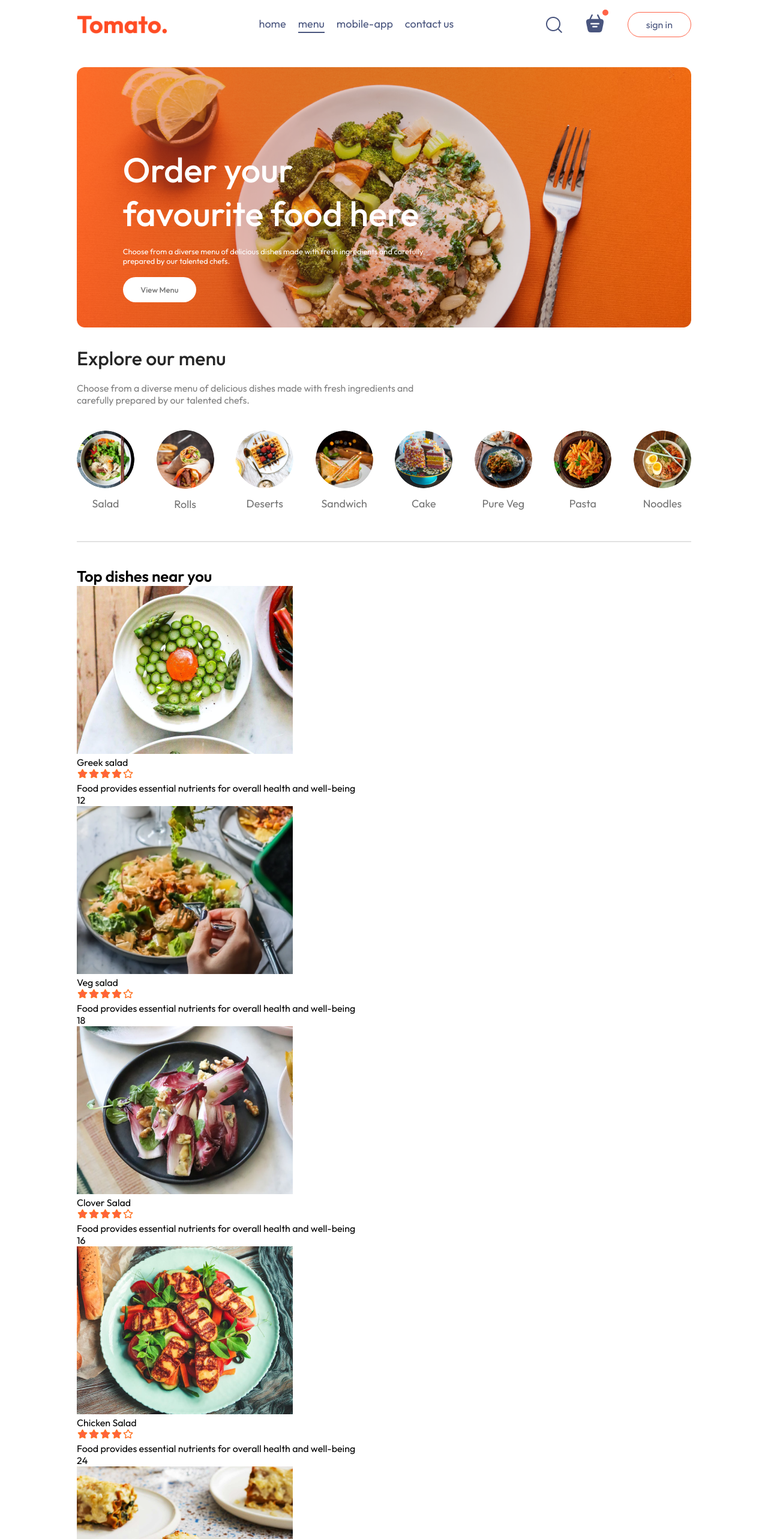
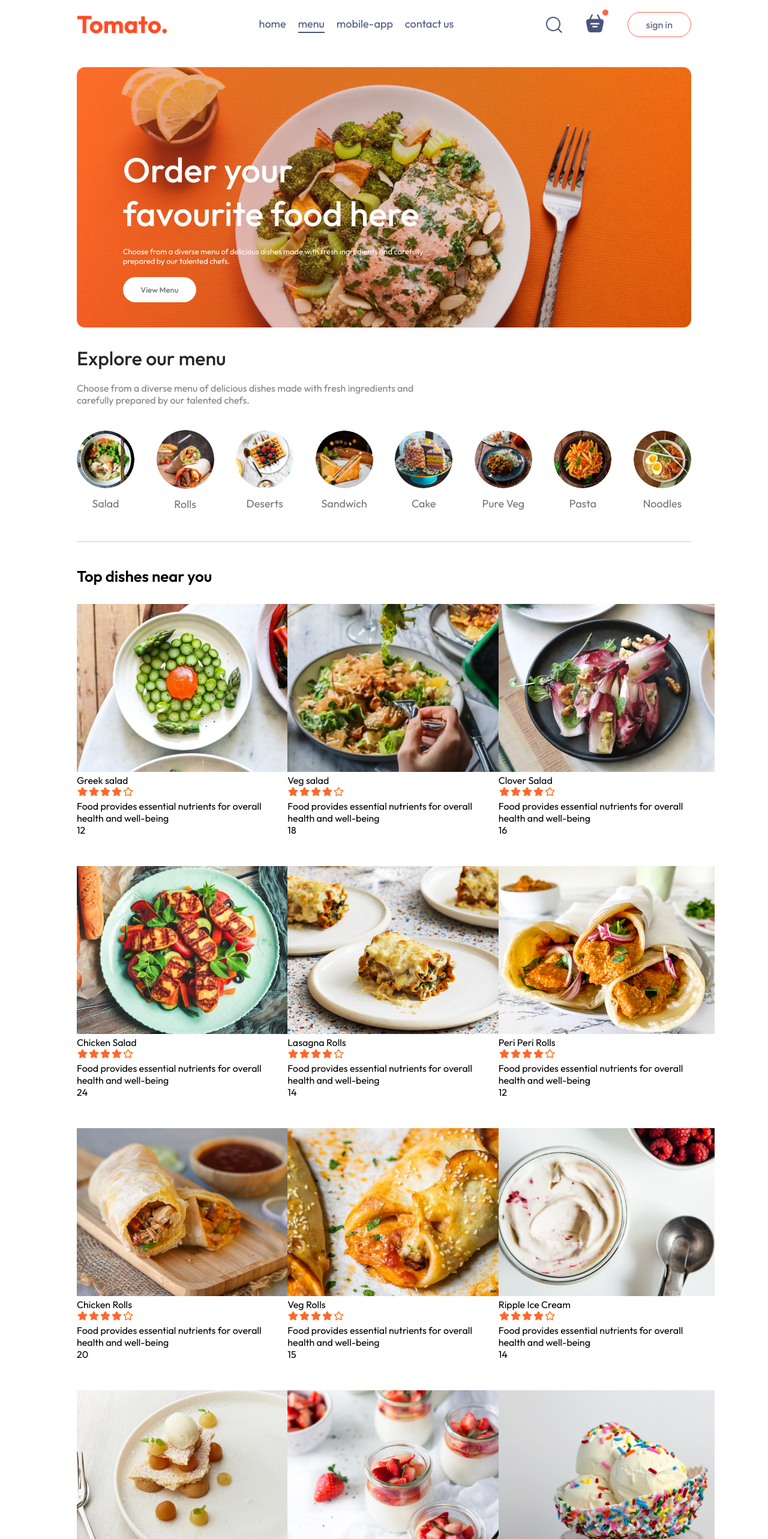
Before and after one commit to UdayChaudhary1/food-delivery-app, a React (Vite) app in the folder frontend/: page / in a window 1280 px wide. Shown: the top 2566 px of the page at 60% size. Built offline with nearby package versions, Linux system fonts and the light colour scheme.

Commit message:
Display food items as grid

```diff
--- a/frontend/src/components/FoodDisplay/FoodDisplay.css
+++ b/frontend/src/components/FoodDisplay/FoodDisplay.css
@@ -6,3 +6,11 @@
   font-size: max(2vw, 24px);
   font-weight: 600;
 }
+
+.food-display-list{
+  display: grid;
+  grid-template-columns: repeat(auto-fill, minmax(240px, 1fr));
+  margin-top: 30px;
+  gap: 30px;
+  row-gap: 50px;
+}
```
